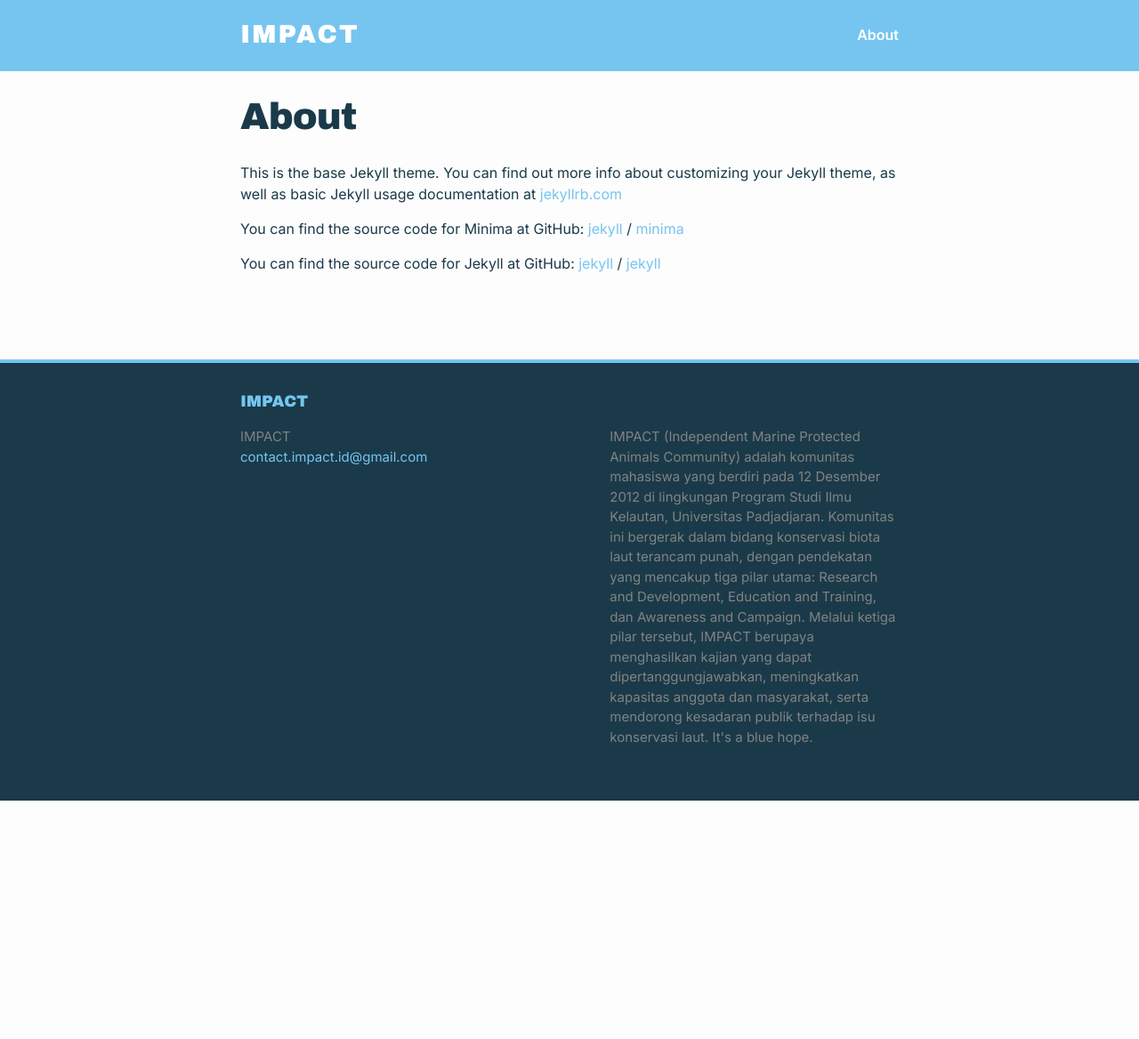
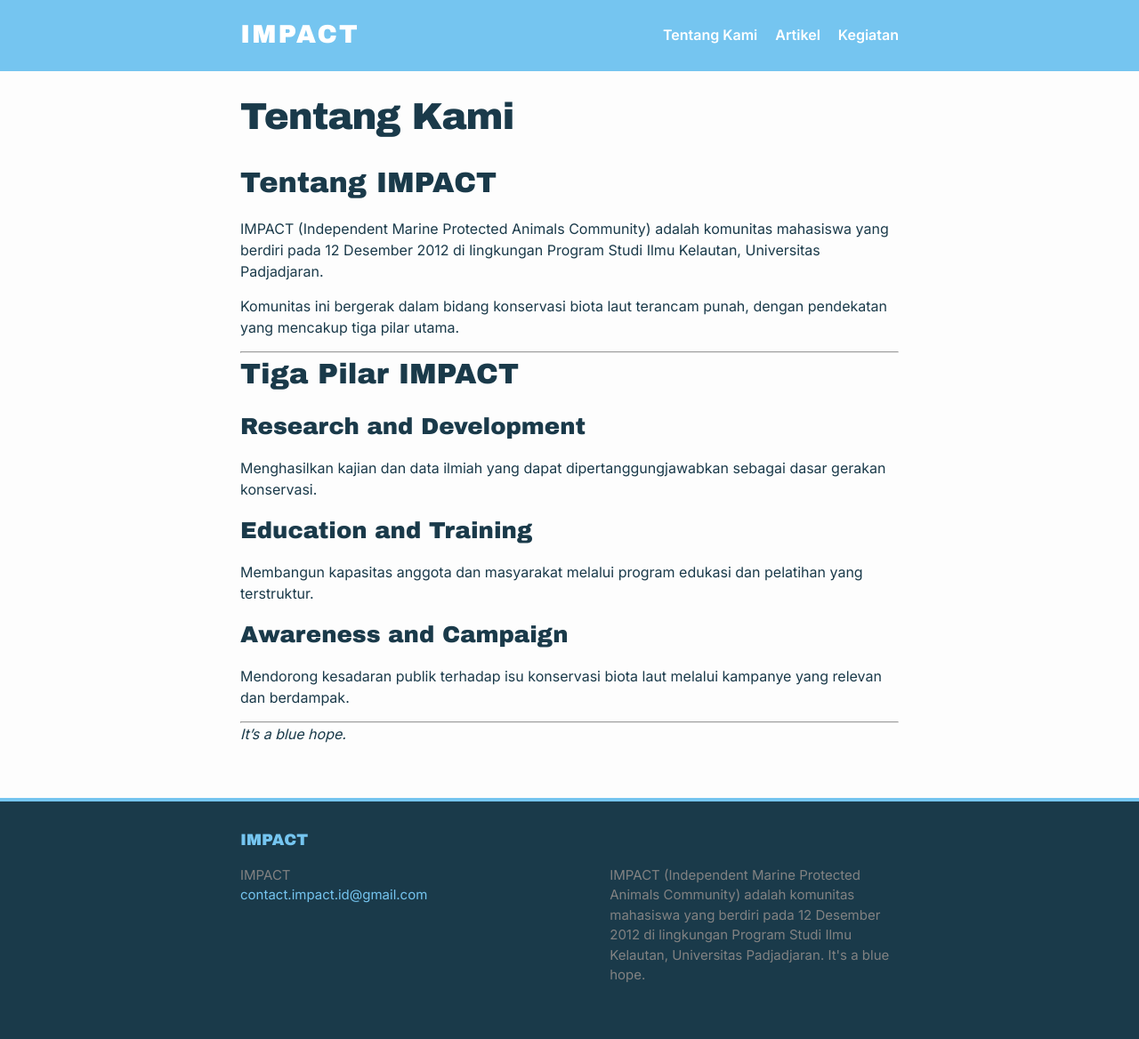
Before and after one commit to nicholesamosir/impact-website, a Jekyll site: the page built from about.markdown, in a window 1280 px wide. Shown: the whole page at 89% size. Built offline with Jekyll 4.4.1, drawn with Linux system fonts in a browser that asks for light colours; before the commit the page ends 900 px from its top, so only the background shows below that.

Commit message:
add artikel, kegiatan, tentang kami pages

```diff
--- a/_config.yml
+++ b/_config.yml
@@ -21,7 +21,8 @@
 title: IMPACT
 email: contact.impact.id@gmail.com
 description: >- # this means to ignore newlines until "baseurl:"
-  IMPACT (Independent Marine Protected Animals Community) adalah komunitas mahasiswa yang berdiri pada 12 Desember 2012 di lingkungan Program Studi Ilmu Kelautan, Universitas Padjadjaran. Komunitas ini bergerak dalam bidang konservasi biota laut terancam punah, dengan pendekatan yang mencakup tiga pilar utama: Research and Development, Education and Training, dan Awareness and Campaign. Melalui ketiga pilar tersebut, IMPACT berupaya menghasilkan kajian yang dapat dipertanggungjawabkan, meningkatkan kapasitas anggota dan masyarakat, serta mendorong kesadaran publik terhadap isu konservasi laut. It's a blue hope.
+  IMPACT (Independent Marine Protected Animals Community) adalah komunitas mahasiswa yang berdiri pada 12 Desember 2012 di lingkungan Program Studi Ilmu Kelautan, Universitas Padjadjaran.
+  It's a blue hope.
 baseurl: "/impact-website" # the subpath of your site, e.g. /blog
 url: "https://nicholesamosir.github.io" # the base hostname & protocol for your site, e.g. http://example.com
 twitter_username:
--- a/about.markdown
+++ b/about.markdown
@@ -1,18 +1,28 @@
 ---
 layout: page
-title: About
+title: Tentang Kami
 permalink: /about/
 ---
 
-This is the base Jekyll theme. You can find out more info about customizing your Jekyll theme, as well as basic Jekyll usage documentation at [jekyllrb.com](https://jekyllrb.com/)
+## Tentang IMPACT
 
-You can find the source code for Minima at GitHub:
-[jekyll][jekyll-organization] /
-[minima](https://github.com/jekyll/minima)
+IMPACT (Independent Marine Protected Animals Community) adalah komunitas mahasiswa yang berdiri pada 12 Desember 2012 di lingkungan Program Studi Ilmu Kelautan, Universitas Padjadjaran.
 
-You can find the source code for Jekyll at GitHub:
-[jekyll][jekyll-organization] /
-[jekyll](https://github.com/jekyll/jekyll)
+Komunitas ini bergerak dalam bidang konservasi biota laut terancam punah, dengan pendekatan yang mencakup tiga pilar utama.
 
+---
 
-[jekyll-organization]: https://github.com/jekyll
+## Tiga Pilar IMPACT
+
+### Research and Development
+Menghasilkan kajian dan data ilmiah yang dapat dipertanggungjawabkan sebagai dasar gerakan konservasi.
+
+### Education and Training
+Membangun kapasitas anggota dan masyarakat melalui program edukasi dan pelatihan yang terstruktur.
+
+### Awareness and Campaign
+Mendorong kesadaran publik terhadap isu konservasi biota laut melalui kampanye yang relevan dan berdampak.
+
+---
+
+*It's a blue hope.*
```
Also changed, not shown: artikel.markdown (added, +43 -0 lines), kegiatan.markdown (added, +182 -0 lines).
